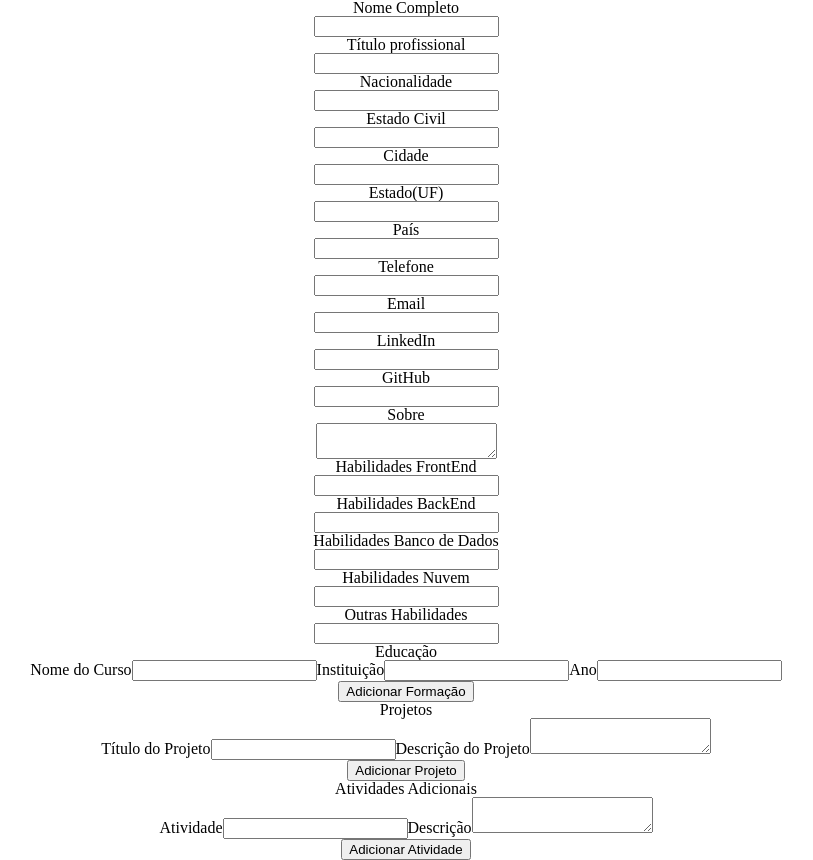
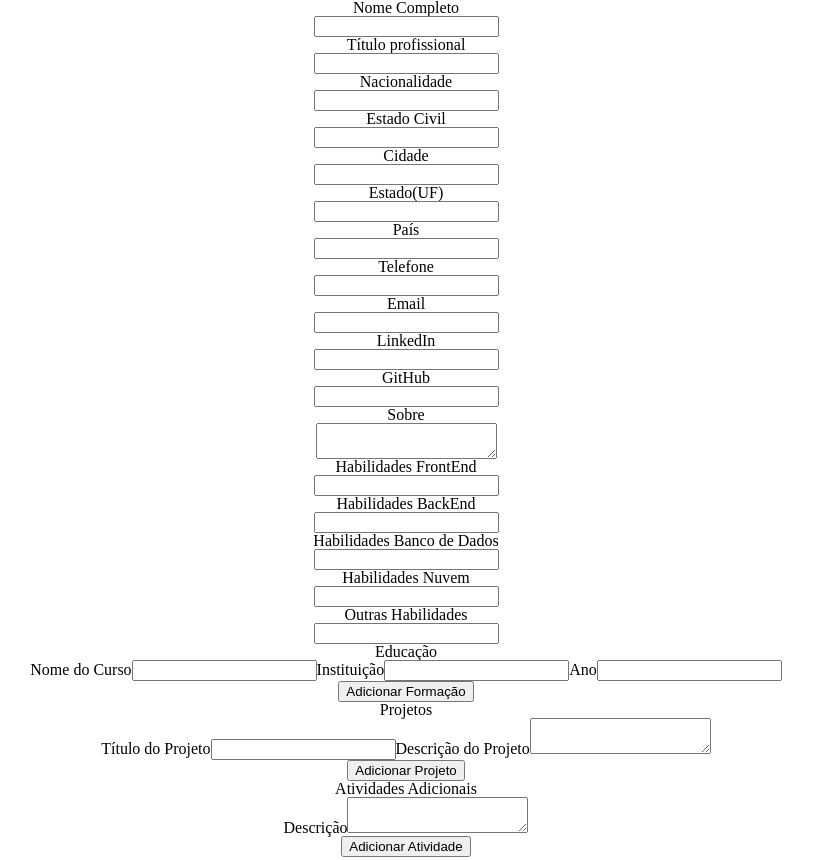
Before and after one commit to thiagodeas/curriculum-maker, a React (Vite) app: page / in a window 1280 px wide. Shown: the whole page, without its empty margins (234-1047 px from the left). Built offline with nearby package versions, Linux system fonts and the light colour scheme.

Commit message:
corrigindo campo de atividades adicionais

```diff
--- a/src/components/CurriculumForm/index.tsx
+++ b/src/components/CurriculumForm/index.tsx
@@ -77,11 +77,11 @@ export const CurriculumForm = () => {
 
   const handleAdditionalActivityChange = (
     index: number,
-    e: React.ChangeEvent<HTMLInputElement>
+    e: React.ChangeEvent<HTMLInputElement | HTMLTextAreaElement>
   ) => {
-    const { name, value } = e.target;
+    const { value } = e.target;
     const updatedActivities = userProfile.additionalActivities.map(
-      (activity, i) => (i === index ? { ...activity, [name]: value } : activity)
+      (activity, i) => (i === index ? { description: value } : activity)
     );
     setUserProfile({ ...userProfile, additionalActivities: updatedActivities });
   };
@@ -91,7 +91,7 @@ export const CurriculumForm = () => {
       ...userProfile,
       additionalActivities: [
         ...userProfile.additionalActivities,
-        { activity: "", description: "" },
+        { description: "" },
       ],
     });
   };
@@ -299,14 +299,6 @@ export const CurriculumForm = () => {
 
         {userProfile.additionalActivities.map((activity, index) => (
           <div key={index}>
-            <label htmlFor={`activity-${index}`}>Atividade</label>
-            <input
-              id={`activity-${index}`}
-              name="activity"
-              value={activity.description}
-              onChange={(e) => handleAdditionalActivityChange(index, e)}
-            />
-
             <label htmlFor={`description-${index}`}>Descrição</label>
             <textarea
               id={`description-${index}`}
```
